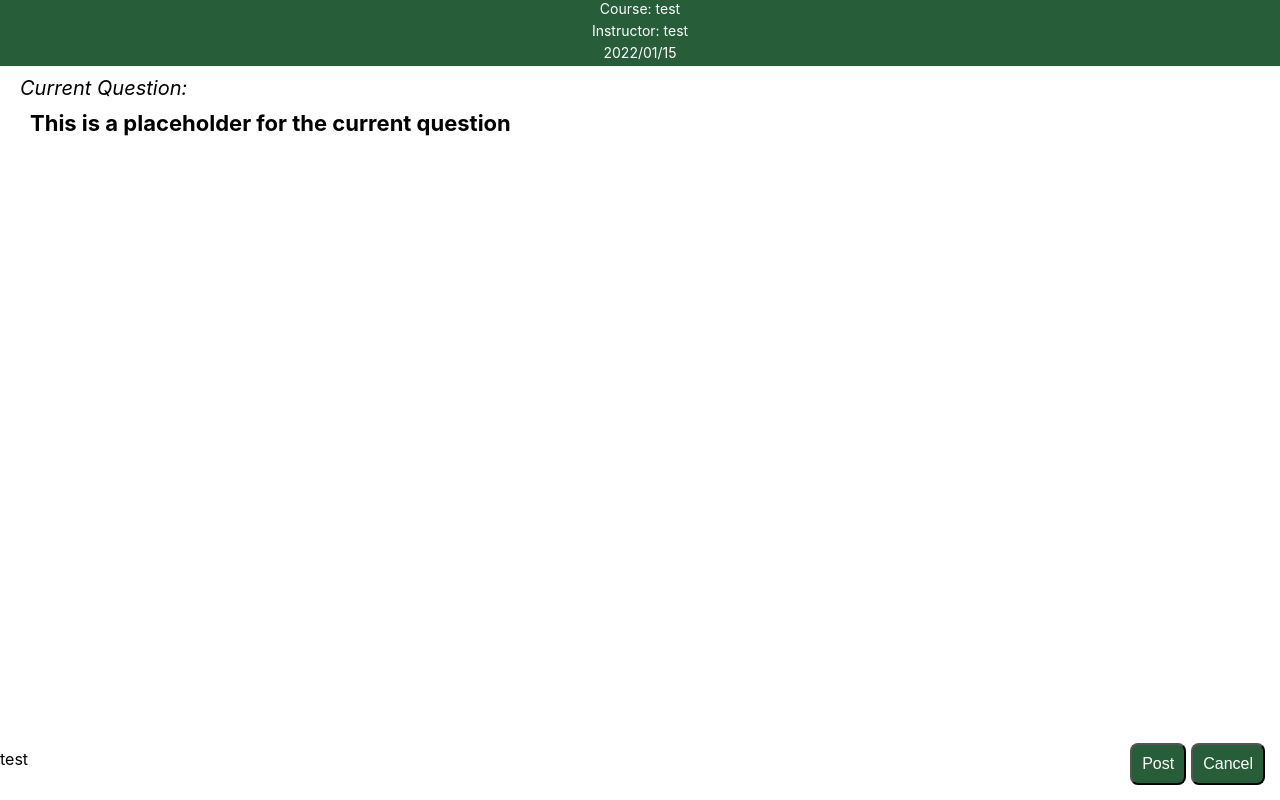
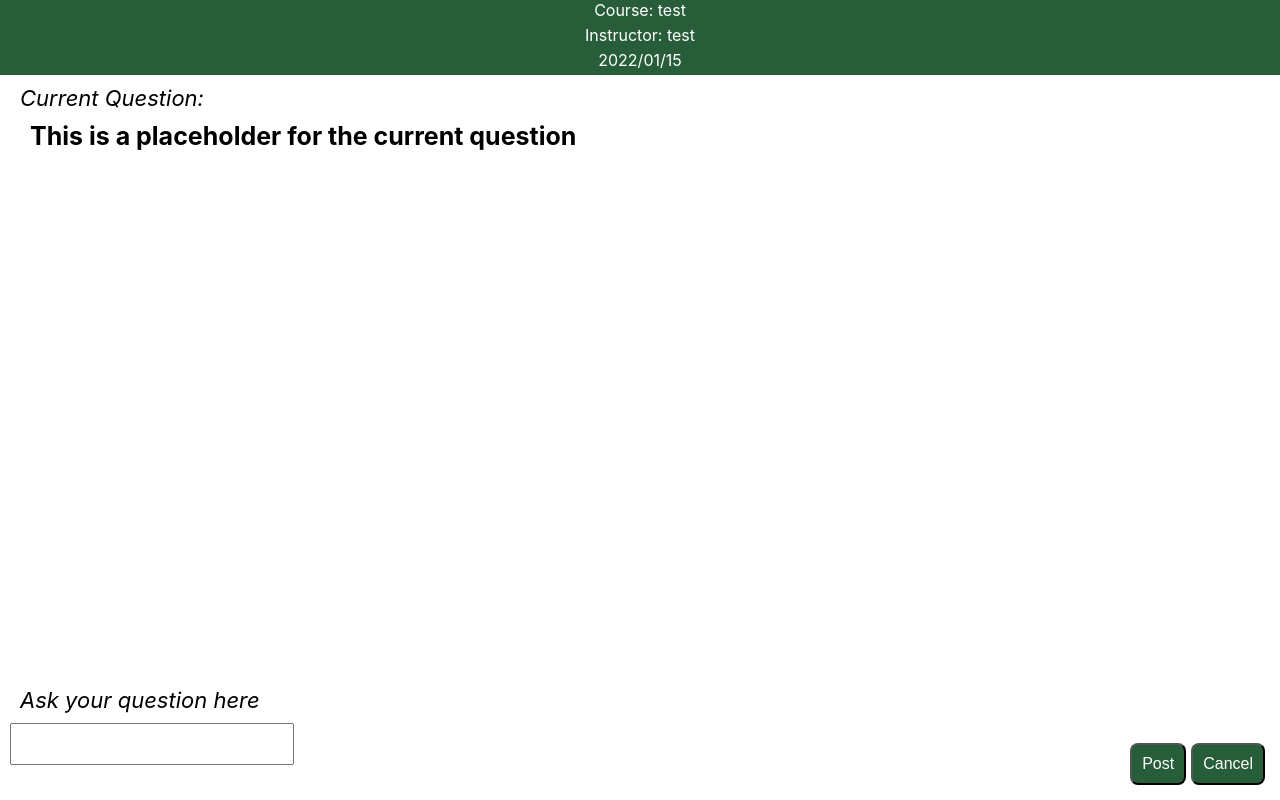
Before and after one commit to nguyen-thanh05/sudo-hackers-HackEd2022, a React (Create React App) app in the folder client/: page /student in a window 1280 px wide. Both pictures are taken after a click on the button "Click here to ask a question". Built offline with nearby package versions, Linux system fonts and the light colour scheme.

Commit message:
somewhat working toggle

```diff
--- a/client/src/student.js
+++ b/client/src/student.js
@@ -52,7 +52,7 @@ class student extends Component {
                         paddingBottom:5,
                         textAlign: "center",
                         color: "white",
-                        fontSize: "14px"
+                        fontSize: "16px"
                     }}>
                         Course: {this.state.course}
                     </div>
@@ -60,7 +60,7 @@ class student extends Component {
                         paddingBottom:5,
                         textAlign: "center",
                         color: "white",
-                        fontSize: "14px"
+                        fontSize: "16px"
                     }}>
                         Instructor: {this.state.instructor}
                     </div>
@@ -68,7 +68,7 @@ class student extends Component {
                         paddingBottom:5,
                         textAlign: "center",
                         color: "white",
-                        fontSize: "14px"
+                        fontSize: "16px"
                     }}>
                         {this.state.date}
                     </div>
@@ -78,7 +78,7 @@ class student extends Component {
                         paddingLeft:20,
                         paddingTop:10,
                         textAlign: "left",
-                        fontSize: "20px",
+                        fontSize: "22px",
                         fontStyle: "italic"
                     }}>
                         Current Question:
@@ -88,7 +88,7 @@ class student extends Component {
                         paddingLeft:30,
                         paddingTop:10,
                         textAlign: "left",
-                        fontSize: "22px",
+                        fontSize: "25px",
                         fontWeight: "bold"
                     }}>
                         {this.state.currentQuestion}
@@ -105,7 +105,7 @@ class student extends Component {
                             borderRadius: "8px",
                             backgroundColor: "rgb(39, 94, 57)",
                             color: "white",
-                            fontSize: "18px",
+                            fontSize: "20px",
                             padding: "12px"
                         } : {display: 'none'}
                     }
@@ -114,9 +114,25 @@ class student extends Component {
                 </Button>
 
 
-                <Modal full open={this.state.showForm} onClose={this.handleClose} style = {{position: "fixed", bottom: 15}}>
+                <Modal full open={this.state.showForm} onClose={this.handleClose} style = {{position: "fixed", bottom: 25}}>
                     <Modal.Body>
-                        <p>test</p>
+                        <Form fluid>
+                            <Form.Group controlId="question">
+                            <Form.ControlLabel style = {{
+                                paddingLeft:20,
+                                paddingBottom:20,
+                                textAlign: "left",
+                                fontSize: "22px",
+                                fontStyle: "italic"
+                            }}>Ask your question here</Form.ControlLabel>
+                            <Form.Control name="question" style = {{
+                                padding: 7.5,
+                                fontSize: "20px",
+                                display:"block",
+                                margin:"10px"
+                            }}/>
+                        </Form.Group>
+                        </Form>
                     </Modal.Body>
 
                     <Modal.Footer style = {{position: "fixed", bottom: 15, right: 15}}>
```
